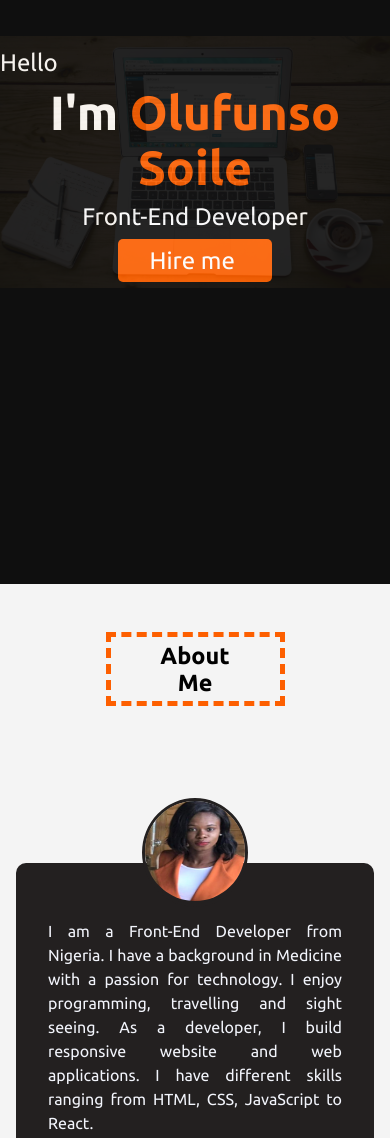
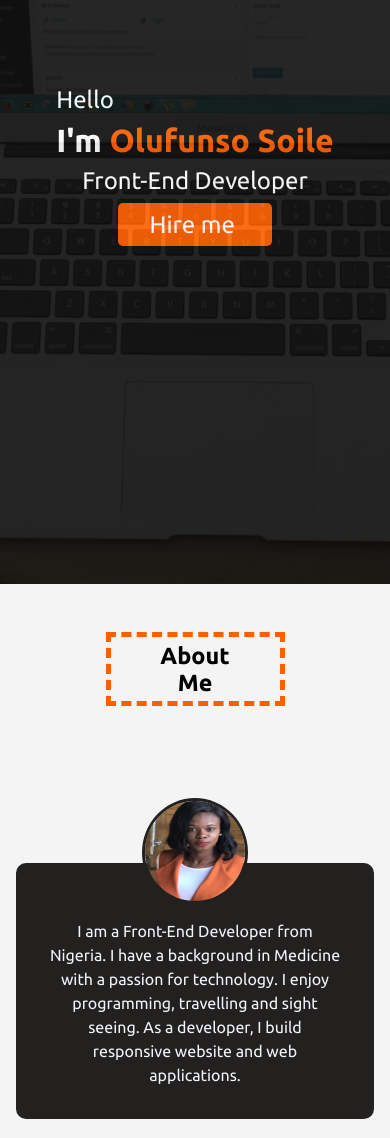
Before and after one commit to FunsoAdetola/olufunso-soile, a plain HTML site: page index.html in a window 390 px wide. Shown: the part 260-1398 px from the top of the page. Drawn offline with Linux system fonts and the light colour scheme.

Commit message:
new commit

```diff
--- a/css/styles.css
+++ b/css/styles.css
@@ -11,10 +11,30 @@ body{
   font-family: 'Ubuntu', sans-serif;
 }
 
-/* navbar */
+.orange{
+  color:#fd5f00;
+}
+.text-align-center{
+  text-align: center;
+}
 .flex{
   display: flex;
 }
+.pt-5{
+  padding-top: 5rem;
+}
+.mx-2{
+  margin: 2rem;
+}
+.justify-center{
+  flex-direction: column;
+  align-items: center;
+
+}
+
+
+
+/* navbar */
 .navbar{
   height: 60px;
   background-color: #0f0f0f;
@@ -80,12 +100,6 @@ body{
 #hello{
   text-align: left;
 }
-.orange{
-  color:#fd5f00;
-}
-.text-align-center{
-  text-align: center;
-}
 
 .header-container .hire-button{
   background-color:#fd5f00;
@@ -100,17 +114,6 @@ body{
 .hire-button:hover{
   background-color: #f2f4fb;
   color:#fd5f00;
-}
-.pt-5{
-  padding-top: 5rem;
-}
-.mx-2{
-  margin: 2rem;
-}
-.justify-center{
-  flex-direction: column;
-  align-items: center;
-
 }
 
 .about-heading {
@@ -135,9 +138,6 @@ body{
   width: 100px;
   height: 100px;
   border-radius: 50%;
-
-
-
 }
 .about-details{
   margin-top: 1rem;
@@ -148,12 +148,14 @@ body{
   border-radius: 10px;
   color:#f2f4fb;
   padding: 2rem 2rem;
-  text-align: justify;
+  text-align: center;
   line-height: 1.5;
 }
 .about-details p{
   margin-top: 1.5rem;
 }
+
+
 
 /* skills section */
 #skills{
@@ -325,7 +327,6 @@ body{
   background-color: #f4f4f4;
   padding-top: 2rem;
 }
-
 .project-title h2{
   color: #101010;
   padding: 0.5rem;
@@ -338,7 +339,6 @@ body{
   border: #101010 dashed 5px;
 }
 
-
 .grid{
   display:grid;
   grid-template-columns: repeat(auto-fit, minmax(300px,1fr));
@@ -346,7 +346,6 @@ body{
   grid-column-gap: 2rem;
   grid-row-gap: 2rem;
   margin: auto 2rem;
-
 }
 .project-card{
   display: grid;
@@ -453,6 +452,9 @@ footer{
   color:#fd5f00;
   margin-top: 3rem;
 }
+
+
+
 @media screen and (max-width:768px){
   .line{
     width: 30px;
@@ -535,11 +537,9 @@ footer{
   .hide{
     display:none;
   }
-#header{
-  background-size: contain;
-}
+
  .header-container{
-  padding:0;
+  padding: 0 2rem;
   font-size: 24px;
 }
   .about-heading, .project-title,.skills-heading, .contact-title{
@@ -565,3 +565,8 @@ footer{
 
   }
 }
+@media(max-width:450px){
+  .header-container h1{
+    font-size:2rem;
+  }
+}
--- a/index.html
+++ b/index.html
@@ -72,7 +72,7 @@
             <p>I am a Front-End Developer from Nigeria.
               I have a background in Medicine with a passion for technology.
                I enjoy programming, travelling and sight seeing.
-              As a developer, I build responsive website and web applications. I have different skills ranging from HTML, CSS, JavaScript to React.</p>
+              As a developer, I build responsive website and web applications.</p>
           </div>
           </div>
         </div>
```
